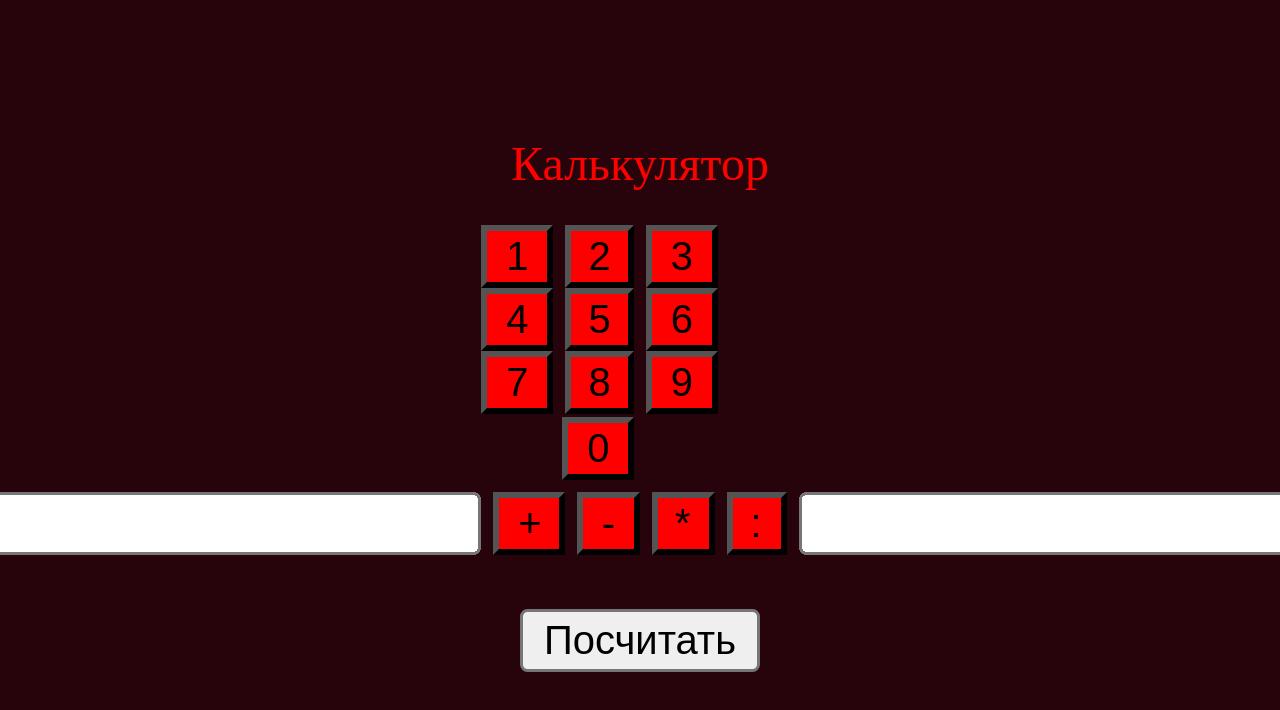
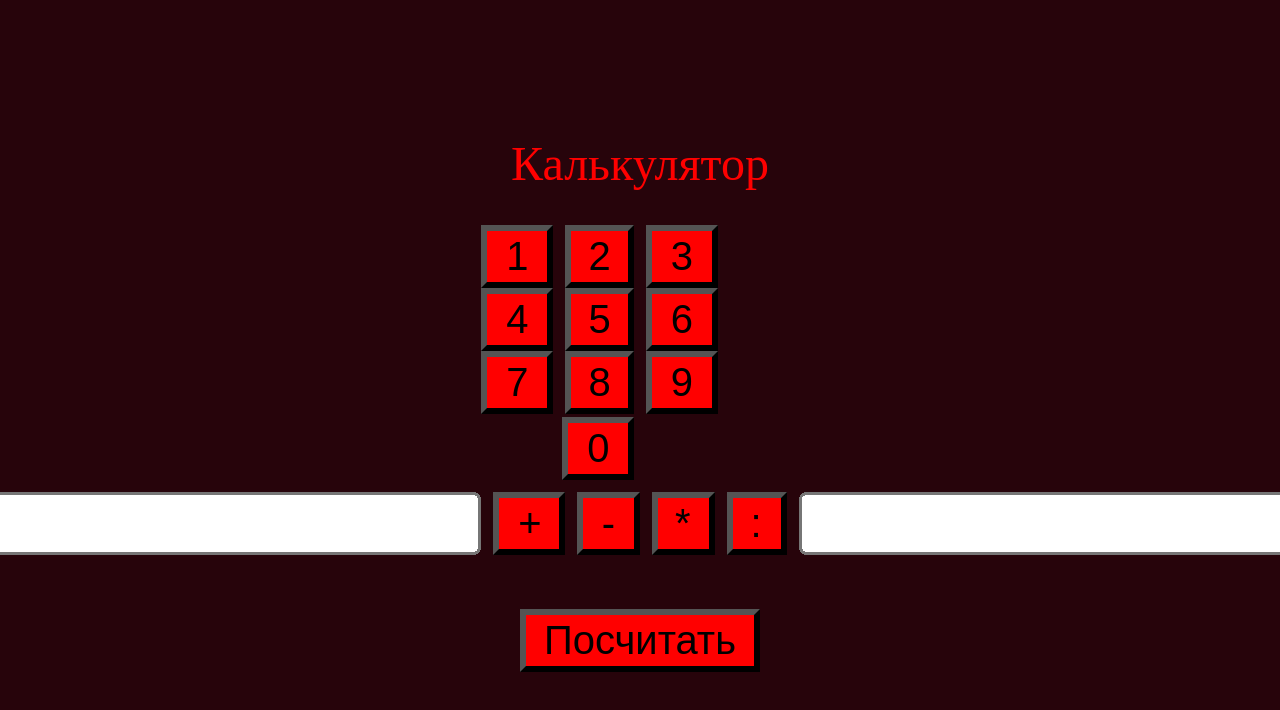
Before and after one commit to en3m7/calculator2, a plain HTML site: page index.html in a window 1280 px wide. Shown: the top 710 px of the page. Drawn offline with Linux system fonts and the light colour scheme.

Commit message:
Add files via upload

```diff
--- a/css.css
+++ b/css.css
@@ -15,6 +15,10 @@
 
 #result{
     color: rgb(255, 0, 0);
+}
+
+#posch1{
+    background-color:  rgb(255, 0, 0);
 }
 
 #п{
--- a/index.html
+++ b/index.html
@@ -34,7 +34,7 @@
 
         <br>
 
-        <button onclick="func()">Посчитать</button>
+        <button onclick="func()" id="posch1">Посчитать</button>
 
     <p id="result"></p>
     </div>
```
